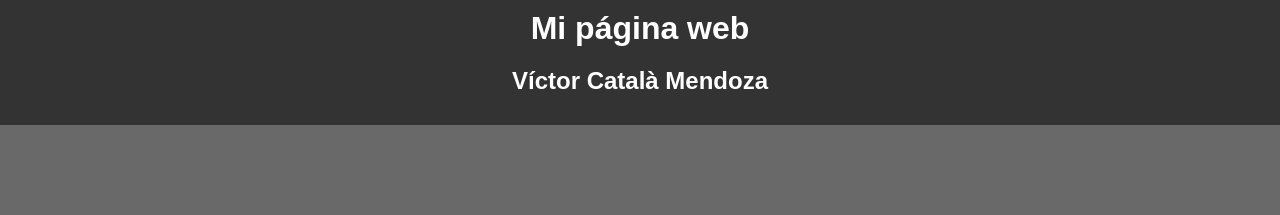
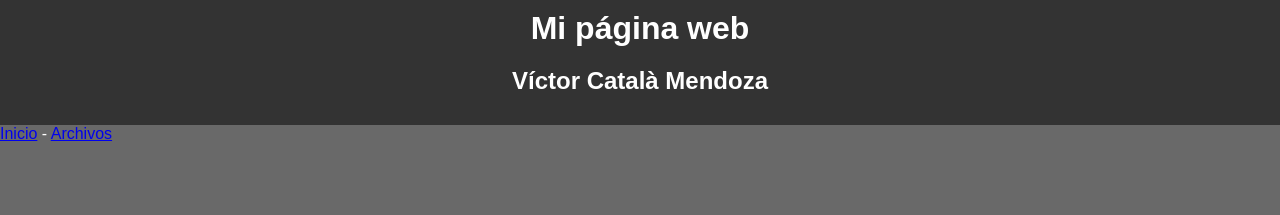
Before and after one commit to victorcm759/victorcm759.github.io, a plain HTML site: page index.html in a window 1280 px wide. Shown: the top 215 px of the page. Drawn offline with Linux system fonts and the light colour scheme.

Commit message:
Agregar navegación con enlaces a Inicio y Archivos en la página web

```diff
--- a/index.html
+++ b/index.html
@@ -12,6 +12,10 @@
         <h1>Mi página web</h1>
         <h2>Víctor Català Mendoza</h2>
     </header>
+    <nav>
+        <a href="index.html">Inicio</a> -
+        <a href="files/">Archivos</a>
+    </nav>
     <main>
 
     </main>
```
